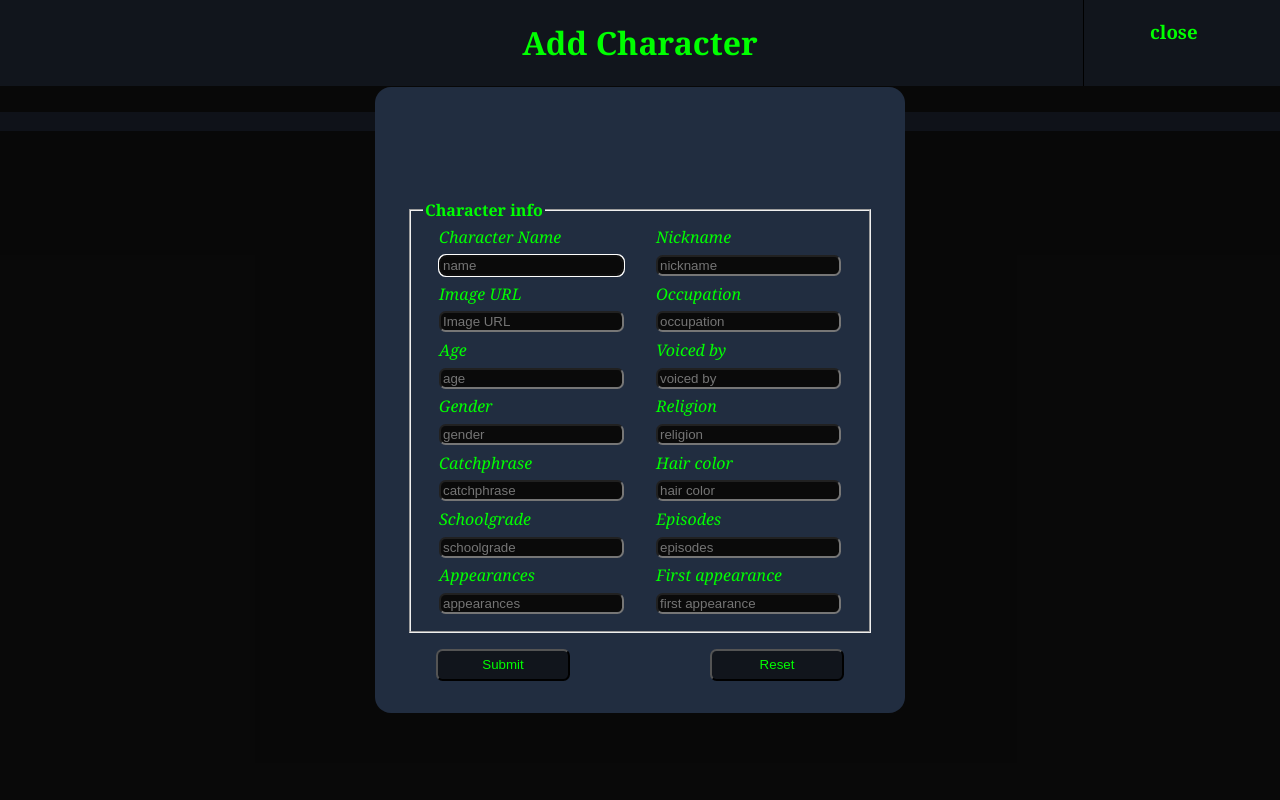
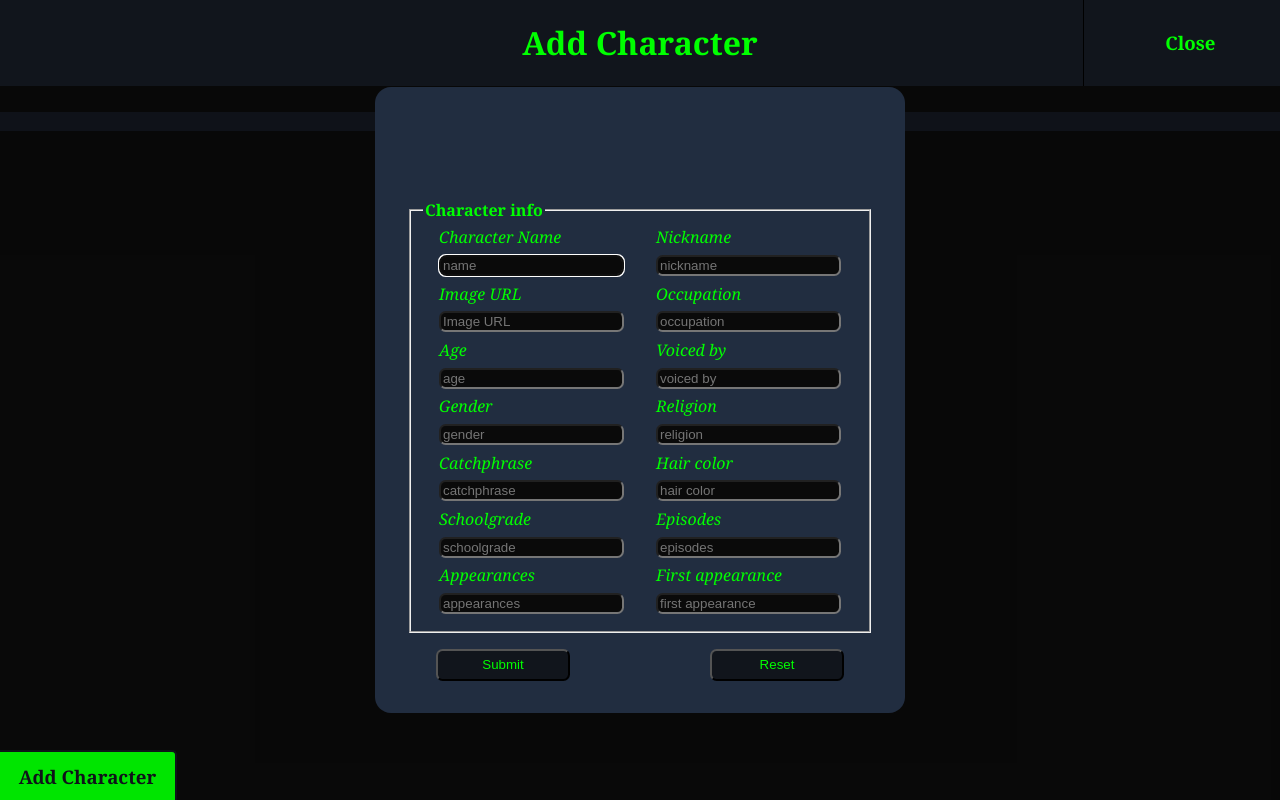
Before and after one commit to emilvn/crud-app-test, a plain HTML site: page index.html in a window 1280 px wide. Both pictures are taken after a click on the element "Add Character". Drawn offline with Linux system fonts and the light colour scheme; no server answers.

Commit message:
fixed update

```diff
--- a/index.html
+++ b/index.html
@@ -10,18 +10,18 @@
 </head>
 <body>
     <header>
-        <div id="add-character-dialog-button">
-            <h3>Add Character</h3>
-        </div>
         <h1>South Park CRUD</h1>
     </header>
+    <div id="add-character-dialog-button">
+        <h3>Add Character</h3>
+    </div>
     <main>
         <section class="character-grid" id="characters"></section>
         <dialog>
             <header>
                 <h1>Add Character</h1>
                 <div id="create-cancel-button">
-                    <h3>close</h3>
+                    <h3>Close</h3>
                 </div>
             </header>
             <form id="form-create">
@@ -94,12 +94,13 @@
             <header>
                 <h1>Update</h1>
                 <div id="update-cancel-button">
-                    <h3>close</h3>
+                    <h3>Close</h3>
                 </div>
             </header>
             <form id="form-update">
                 <fieldset>
                     <legend>Character info</legend>
+                    <input type="text" name="characterID" id="characterID-update" hidden>
                     <div>
                         <label for="name-update">Character Name</label><br>
                         <input type="text" id="name-update" name="name" placeholder="name" required>
--- a/modules/dialogAndForms.js
+++ b/modules/dialogAndForms.js
@@ -63,6 +63,7 @@ export function showCreateDialog() {
 /* ========== show form dialog for updating character ========== */
 export function showUpdateDialog(character){
     const form = document.querySelector("#form-update");
+    form.characterID.value = character.id
     form.name.value = character.name;
     form.nickname.value = character.nickname;
     form.image.value = character.image;
@@ -78,16 +79,17 @@ export function showUpdateDialog(character){
     form.appearances.value = character.appearances;
     form.firstAppearance.value = character.firstAppearance;
 
-    form.addEventListener("submit", (event) => submitForm(event, character.id));
+    form.addEventListener("submit", submitForm);
     form.parentElement.showModal();
 }
 /* ========== submit character data to create/update ========== */
-async function submitForm(event, characterID=null) {
+async function submitForm(event) {
+    const form = event.target;
+    form.removeEventListener("submit", submitForm);
     event.preventDefault();
-    const form = event.target;
-
+    console.log(form.characterID.value);
     const newChar = {};
-    if (characterID) newChar.id = characterID;
+    if (form.characterID.value) newChar.id = form.characterID.value;
     newChar.name = form.name.value;
     newChar.nickname = form.nickname.value;
     newChar.image = form.image.value;
--- a/style.css
+++ b/style.css
@@ -29,20 +29,27 @@ header{
     background-color: var(--rich-black);
     width: 100%;
     text-align: center;
-    display: grid;
-    grid-template-columns: 1fr 4fr;
     color: lime;
     z-index: 999;
 }
 #add-character-dialog-button{
     cursor: pointer;
-    border-right: 1px solid black;
+    border-top: 2px solid var(--rich-black);
+    border-right: 2px solid var(--rich-black);
     display: flex;
     justify-content: center;
     align-items: center;
+    position: fixed;
+    bottom: 0;
+    left: 0;
+    z-index: 999;
+    background-color: lime;
+    color: var(--rich-black);
+    height: 3em;
+    border-radius: 0 5px 0 0;
 }
 #add-character-dialog-button:hover{
-    background-color: var(--charcoal);
+    background-color: green;
 }
 #add-character-dialog-button h3{
     margin: 0 1em 0 1em;
@@ -68,6 +75,10 @@ dialog header h1{
 dialog header div{
     border-left: 1px solid black;
     cursor: pointer;
+    width: 100%;
+    display: flex;
+    justify-content: center;
+    align-items: center;
 }
 dialog form{
     margin-top: 5em;
```
